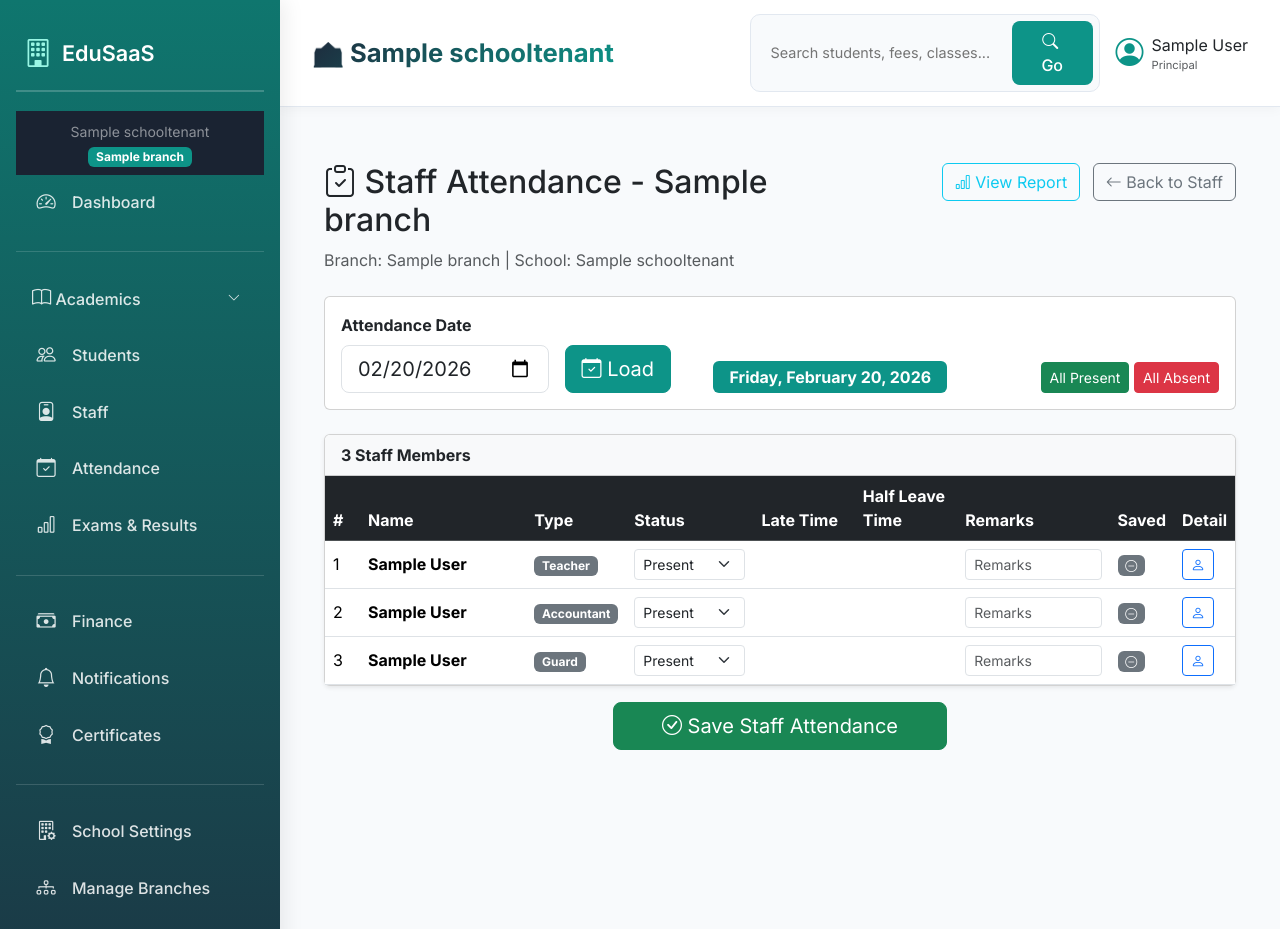
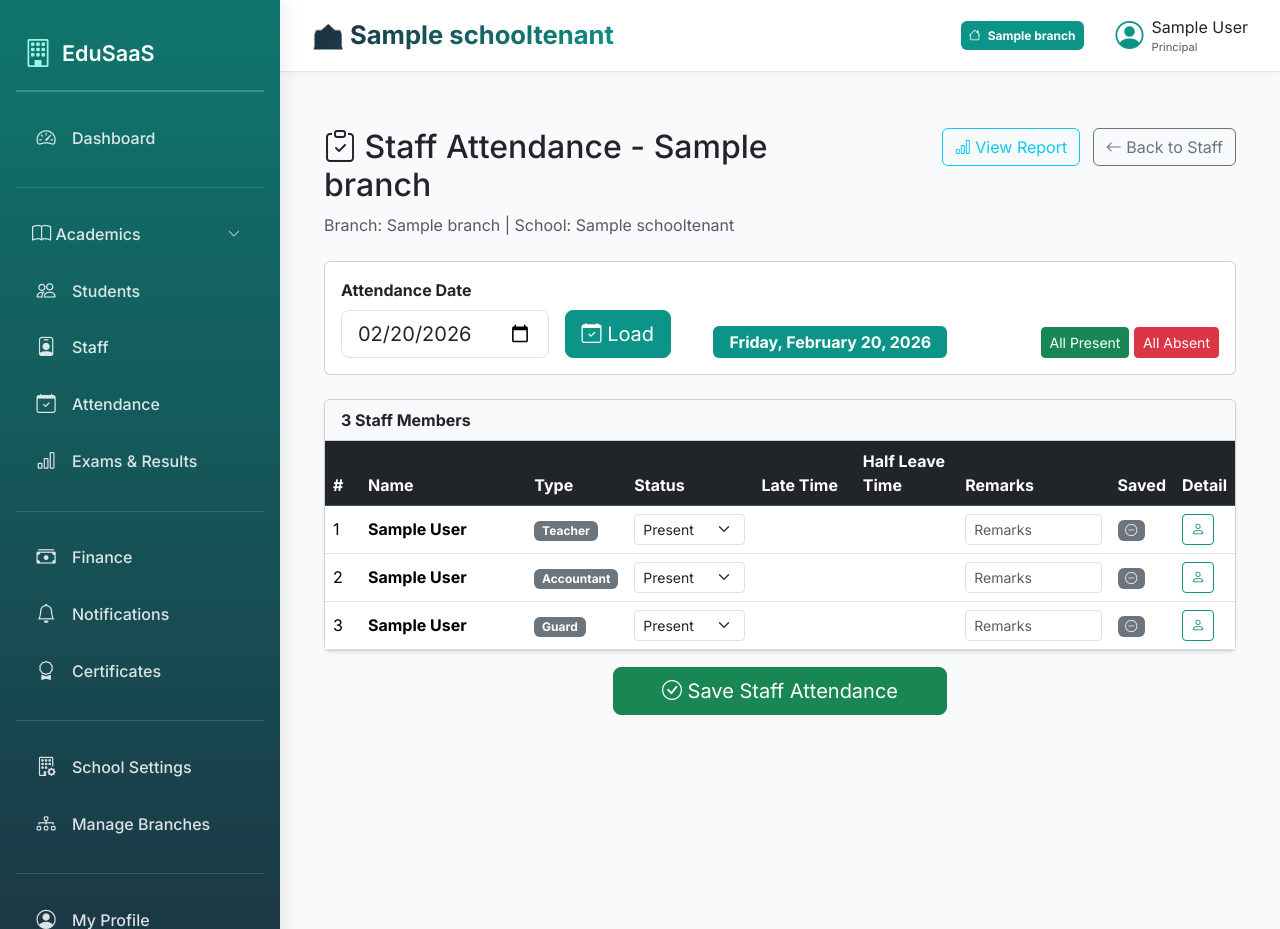
Before and after one commit to Uzair-Waseem-390/SMS, a Django app: page /school/1/branch/1/attendance/staff/ in a window 1280 px wide. Shown: the top 929 px of the page. Run offline with Django 5.2, Linux system fonts and the light colour scheme; a user stored in the database is signed in; tables that the repository leaves empty hold one stand-in row (values such as "Sample post").

Commit message:
changing the color of branch

```diff
--- a/SMS/templates/includes/header.html
+++ b/SMS/templates/includes/header.html
@@ -6,9 +6,36 @@
         </button>
         <span class="school-name-header">🏫 {{ current_school.name|default:"School Management System" }}</span>
         <!-- search area -->
-        <div class="search-wrapper ms-auto">
-            <input type="text" placeholder="Search students, fees, classes..." aria-label="Search">
-            <button type="submit"><i class="bi bi-search me-1"></i> Go</button>
+        <!-- Branch Switcher (Principal Only) -->
+        <div class="ms-auto me-3">
+            {% if principal_branches|length > 1 %}
+            <div class="dropdown">
+                <button class="btn btn-outline-primary dropdown-toggle" type="button" data-bs-toggle="dropdown"
+                    aria-expanded="false">
+                    <i class="bi bi-diagram-3 me-1"></i>
+                    {{ current_branch.name|default:"Select Branch" }}
+                </button>
+                <ul class="dropdown-menu dropdown-menu-end shadow" style="max-height: 300px; overflow-y: auto;">
+                    <li>
+                        <h6 class="dropdown-header">Switch Branch</h6>
+                    </li>
+                    {% for b in principal_branches %}
+                    <li>
+                        <a class="dropdown-item {% if current_branch.id == b.id %}active{% endif %}"
+                            href="{% url 'tenants:switch_branch' %}?branch_id={{ b.id }}">
+                            {% if b.is_main_branch %}<i class="bi bi-star-fill text-warning me-1"></i>{% endif %}
+                            {{ b.name }}
+                            {% if current_branch.id == b.id %}<i class="bi bi-check2 ms-auto"></i>{% endif %}
+                        </a>
+                    </li>
+                    {% endfor %}
+                </ul>
+            </div>
+            {% elif current_branch %}
+            <span class="badge bg-primary d-none d-md-inline-block p-2">
+                <i class="bi bi-house me-1"></i> {{ current_branch.name }}
+            </span>
+            {% endif %}
         </div>
         <!-- user avatar placeholder -->
         <div class="ms-3 d-flex align-items-center">
--- a/SMS/templates/includes/sidebar.html
+++ b/SMS/templates/includes/sidebar.html
@@ -5,36 +5,7 @@
         <span>EduSaaS</span>
     </div>
 
-    <!-- Branch Switcher (Principal Only) -->
-    {% if principal_branches|length > 1 %}
-    <div class="px-3 py-2" style="background: #1a2332;">
-        <small class="text-white-50 d-block mb-1"><i class="bi bi-diagram-3 me-1"></i>Active Branch</small>
-        <div class="dropdown">
-            <button class="btn btn-sm btn-outline-light w-100 dropdown-toggle text-start" type="button"
-                data-bs-toggle="dropdown" aria-expanded="false">
-                <i class="bi bi-building me-1"></i>
-                {{ current_branch.name|default:"Select Branch" }}
-            </button>
-            <ul class="dropdown-menu dropdown-menu-dark w-100" style="max-height: 250px; overflow-y: auto;">
-                {% for b in principal_branches %}
-                <li>
-                    <a class="dropdown-item {% if current_branch.id == b.id %}active{% endif %}"
-                        href="{% url 'tenants:switch_branch' %}?branch_id={{ b.id }}">
-                        {% if b.is_main_branch %}<i class="bi bi-star-fill text-warning me-1"></i>{% endif %}
-                        {{ b.name }}
-                        {% if current_branch.id == b.id %}<i class="bi bi-check2 ms-auto"></i>{% endif %}
-                    </a>
-                </li>
-                {% endfor %}
-            </ul>
-        </div>
-    </div>
-    {% elif current_branch %}
-    <div class="px-3 py-2 text-center" style="background: #1a2332;">
-        <small class="text-white-50">{{ current_school.name }}</small><br>
-        <span class="badge bg-primary">{{ current_branch.name }}</span>
-    </div>
-    {% endif %}
+
 
     <nav class="nav flex-column">
         <a class="nav-link" href="{% sb_url 'dashboard:index' %}"><i class="bi bi-speedometer2"></i> Dashboard</a>
--- a/SMS/templates/includes/style.html
+++ b/SMS/templates/includes/style.html
@@ -18,7 +18,8 @@
         --sms-border: #e2e8f0;
     }
 
-    html, body {
+    html,
+    body {
         height: 100%;
         margin: 0;
         font-family: 'Inter', 'Segoe UI', system-ui, -apple-system, sans-serif;
@@ -135,7 +136,8 @@
         width: 350px;
     }
 
-    .search-wrapper:hover, .search-wrapper:focus-within {
+    .search-wrapper:hover,
+    .search-wrapper:focus-within {
         border-color: var(--sms-primary);
         box-shadow: 0 0 0 3px var(--sms-primary-subtle);
         background: white;
@@ -221,22 +223,75 @@
     }
 
     /* Override Bootstrap for consistency */
-    .btn-primary, .bg-primary { background-color: var(--sms-primary) !important; border-color: var(--sms-primary) !important; }
-    .btn-primary:hover { background-color: var(--sms-primary-dark) !important; border-color: var(--sms-primary-dark) !important; }
-    .text-primary { color: var(--sms-primary) !important; }
-    .btn-info, .bg-info { background-color: var(--sms-primary) !important; border-color: var(--sms-primary) !important; }
-    .alert-info { background-color: rgba(13, 148, 136, 0.12) !important; border-color: rgba(13, 148, 136, 0.3) !important; color: var(--sms-neutral-dark) !important; }
+    .btn-primary,
+    .bg-primary {
+        background-color: var(--sms-primary) !important;
+        border-color: var(--sms-primary) !important;
+    }
+
+    .btn-primary:hover {
+        background-color: var(--sms-primary-dark) !important;
+        border-color: var(--sms-primary-dark) !important;
+    }
+
+    .text-primary {
+        color: var(--sms-primary) !important;
+    }
+
+    .btn-info,
+    .bg-info {
+        background-color: var(--sms-primary) !important;
+        border-color: var(--sms-primary) !important;
+    }
+
+    .alert-info {
+        background-color: rgba(13, 148, 136, 0.12) !important;
+        border-color: rgba(13, 148, 136, 0.3) !important;
+        color: var(--sms-neutral-dark) !important;
+    }
+
+    /* Fix outline buttons to match theme */
+    .btn-outline-primary {
+        color: var(--sms-primary) !important;
+        border-color: var(--sms-primary) !important;
+    }
+
+    .btn-outline-primary:hover,
+    .btn-outline-primary:active,
+    .btn-outline-primary.active,
+    .btn-outline-primary.dropdown-toggle.show {
+        background-color: var(--sms-primary) !important;
+        border-color: var(--sms-primary) !important;
+        color: white !important;
+    }
 
     @keyframes fadeIn {
-        from { opacity: 0; }
-        to { opacity: 1; }
+        from {
+            opacity: 0;
+        }
+
+        to {
+            opacity: 1;
+        }
     }
 
     @media (max-width: 768px) {
-        .content-row { flex-direction: column; }
-        .sidebar { width: 100%; padding: 1rem; }
-        .search-wrapper { width: 200px; }
-        .school-name-header { font-size: 1.3rem; }
+        .content-row {
+            flex-direction: column;
+        }
+
+        .sidebar {
+            width: 100%;
+            padding: 1rem;
+        }
+
+        .search-wrapper {
+            width: 200px;
+        }
+
+        .school-name-header {
+            font-size: 1.3rem;
+        }
     }
 </style>
 <!-- Google Fonts -->
```
